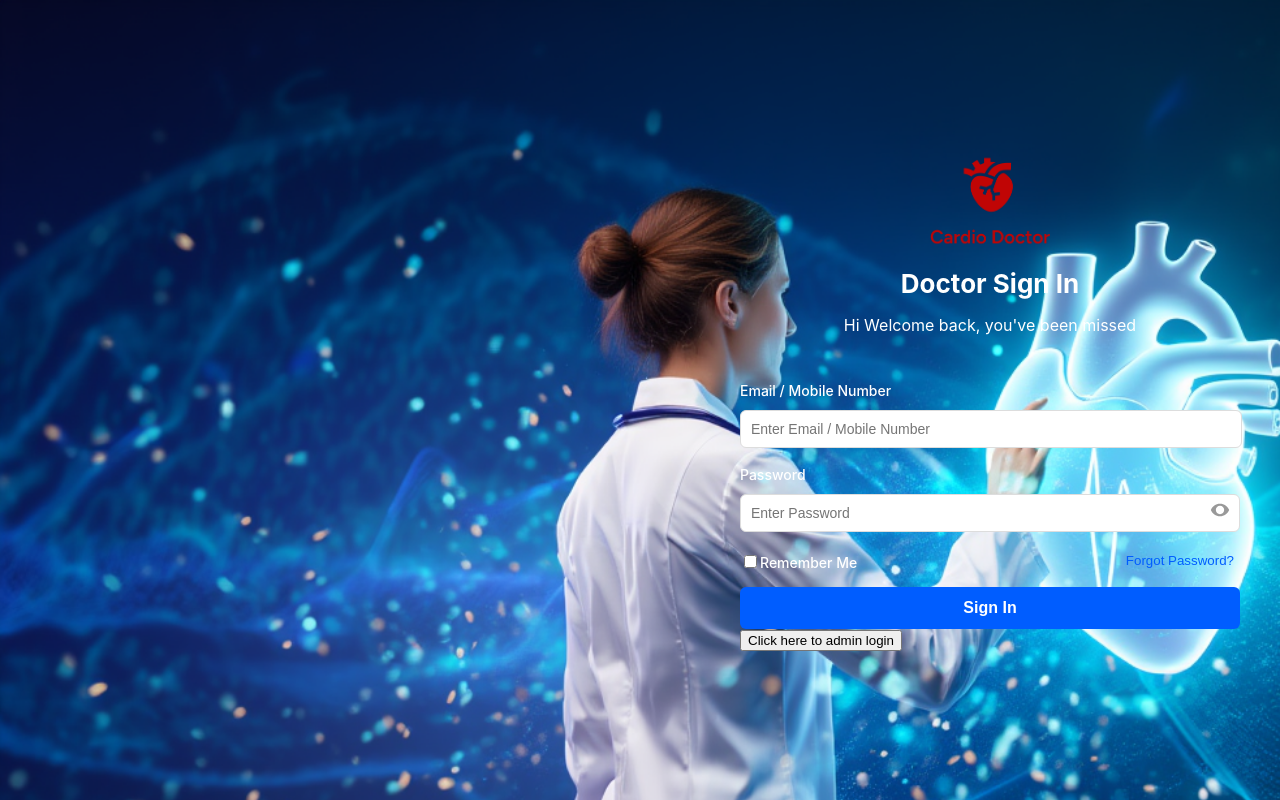
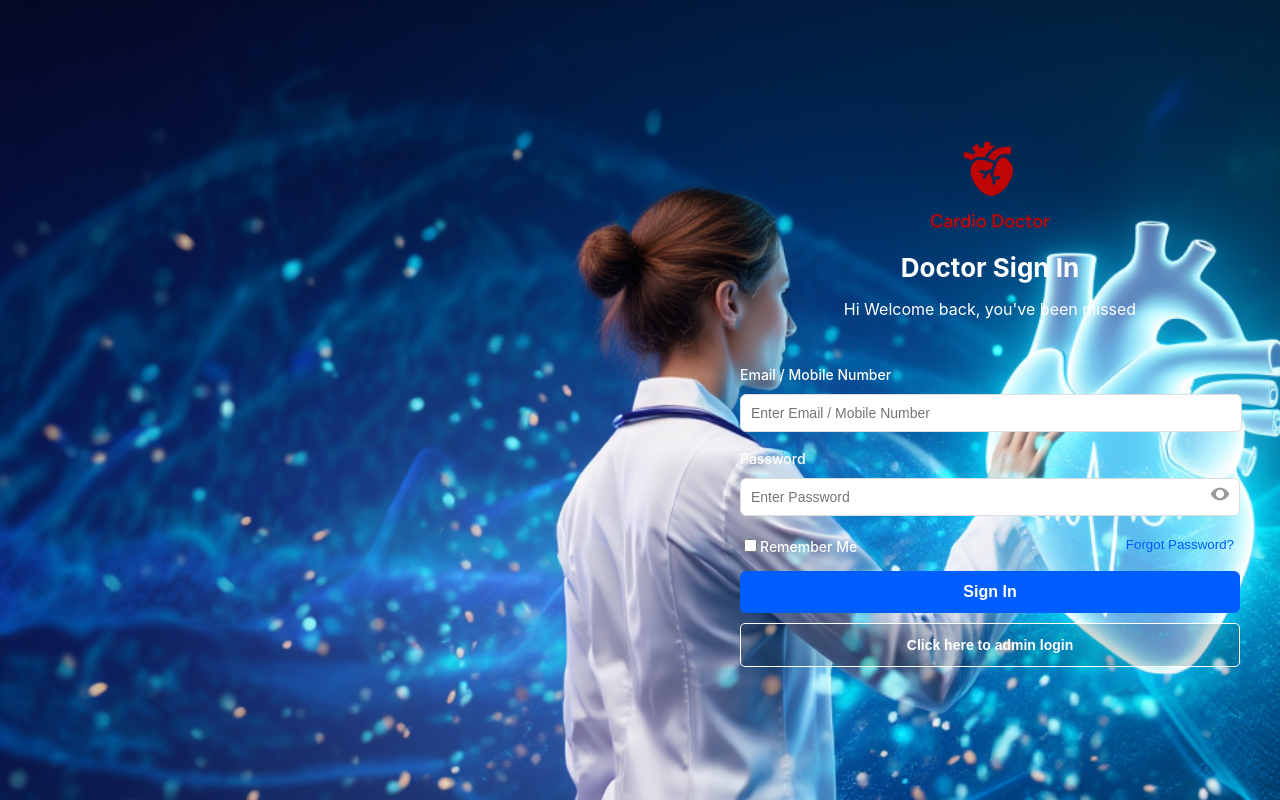
Before and after one commit to balakarthick48/Cardio-Web, a React (Create React App) app: page / in a window 1280 px wide. Built offline with nearby package versions, Linux system fonts and the light colour scheme.

Commit message:
Logout alert issue fixed.

```diff
--- a/src/components/Sidebar.js
+++ b/src/components/Sidebar.js
@@ -49,6 +49,7 @@ const Sidebar = () => {
   };
 
   return (
+    <>
       <div className="sidebar">
         {/* <div  style={{fontweight: 'bold', color: '#fff', fontSize: 12, textAlign: 'center', marginBottom: 4}}> */}
         {/* <Link to="/dashboard"><img className="splash-logo" style={{ width: '50px', height: '70px', marginBottom: '40px' }} src={HeartWhite} alt="Cardio Doctor Logo" /> </Link> */}
@@ -116,6 +117,7 @@ const Sidebar = () => {
           <FaSignOutAlt size={22} />
           <span>Logout</span>
         </div>
+      </div>
       {showLogout && (
         <div className="logout-popup">
           <div className="logout-popup-content">
@@ -127,7 +129,8 @@ const Sidebar = () => {
           </div>
         </div>
       )}
-    </div>
+
+    </>
   );
 };
 
--- a/src/pages/cardioDoctorAuth/Login.js
+++ b/src/pages/cardioDoctorAuth/Login.js
@@ -19,7 +19,7 @@ const Login = () => {
     const [error, setError] = useState('');
     const [type, setType] = useState('password');
     const [loading, setLoading] = useState(false);
-    const [login,setLogin] = useState(false);
+    const [login, setLogin] = useState(false);
 
     // const { login } = useAuth();
 
@@ -40,7 +40,7 @@ const Login = () => {
             if (response.ok) {
                 setLogin(data);
                 toast.success(data.message);
-                    //   localStorage.setItem('resetEmail', email);
+                //   localStorage.setItem('resetEmail', email);
                 // localStorage.setItem('user', JSON.stringify(data.doctor));
                 // navigate('/admindashboard'); // Redirect to dashboard
                 setTimeout(() => {
@@ -144,12 +144,17 @@ const Login = () => {
                     </div>
                 </form>
                 <div className="form-admin">
-                    <button type="button" className="admin-login" onClick={() => navigate('/adminlogin')}>
+                    <button
+                        type="button"
+                        className="admin-login"
+                        onClick={() => navigate('/adminlogin')}
+                        style={{ border: 'solid 1px', height: 44, width: '100%', backgroundColor: '#00000025', color: '#FFF', marginTop: '10px', borderRadius: '5px', fontWeight: 'bold', fontSize: '14px'}}
+                    >
                         Click here to admin login
                     </button>
                 </div>
             </div>
-          <ToastContainer position="top-right" autoClose={2000} hideProgressBar={false} newestOnTop={false} closeOnClick rtl={false} pauseOnFocusLoss draggable pauseOnHover />
+            <ToastContainer position="top-right" autoClose={2000} hideProgressBar={false} newestOnTop={false} closeOnClick rtl={false} pauseOnFocusLoss draggable pauseOnHover />
         </div>
     );
 };
--- a/src/pages/cardioadminauth/AdminLogin.js
+++ b/src/pages/cardioadminauth/AdminLogin.js
@@ -144,7 +144,12 @@ const AdminLogin = () => {
                     </div>
                 </form>
                 <div className="form-admin">
-                    <button type="button" className="admin-login" onClick={() => navigate('/')}>
+                    <button
+                        type="button"
+                        className="admin-login"
+                        onClick={() => navigate('/')}
+                        style={{ border: 'solid 1px', height: 44, width: '100%', backgroundColor: '#00000025', color: '#FFF', marginTop: '10px', borderRadius: '5px', fontWeight: 'bold', fontSize: '14px'}}
+                    >
                         Click here to doctor login
                     </button>
                 </div>
```
Also changed, not shown: src/components/AdminSidebar.js (+17 -15 lines). Lines whose indentation alone changed are shown as unchanged.
